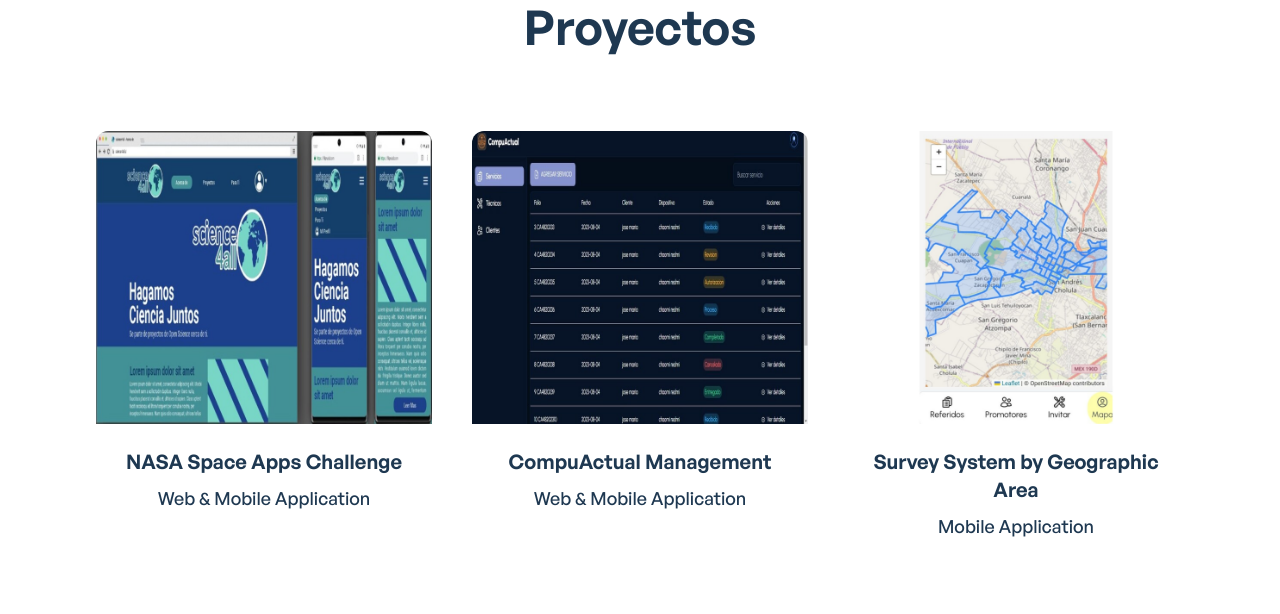
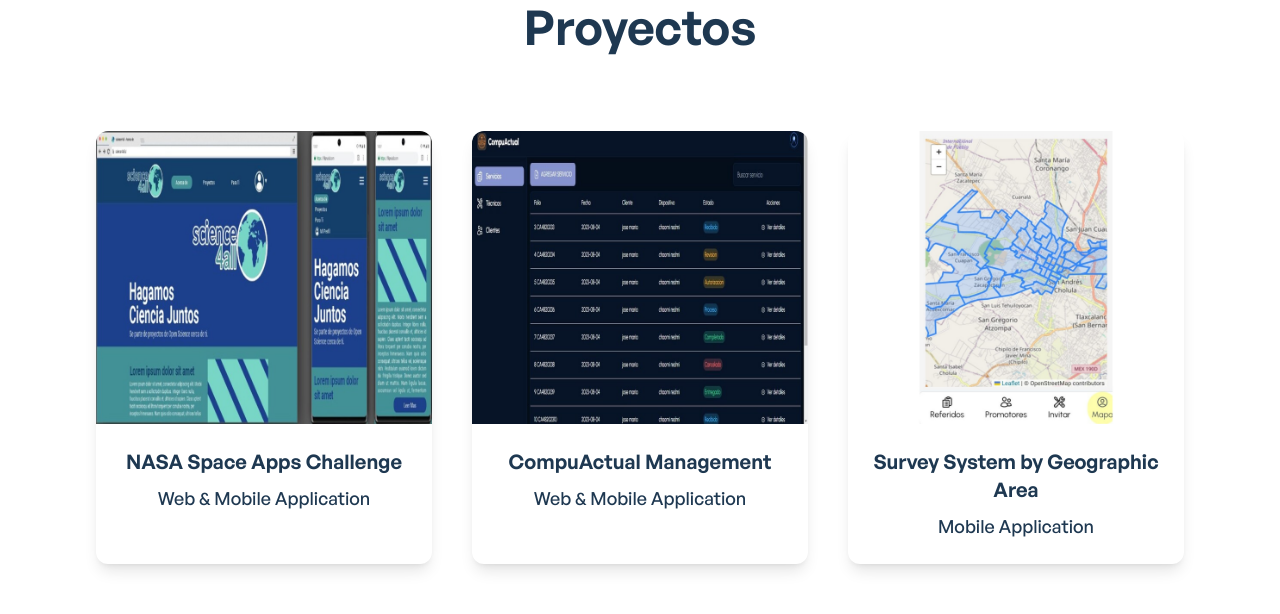
Before and after one commit to MbyteUriel845/Portafolio, a Vue app: page / in a window 1280 px wide. Shown: the part 1020-1634 px from the top of the page. Built offline with nearby package versions, Linux system fonts and the light colour scheme; what vue-backtotop would draw is missing.

Commit message:
grid fixed

```diff
--- a/src/components/projects/ProjectsGrid.vue
+++ b/src/components/projects/ProjectsGrid.vue
@@ -132,9 +132,9 @@
 
 		<!-- Projects grid -->
 		<div class="grid grid-cols-1 sm:grid-cols-2 lg:grid-cols-3 mt-20 sm:gap-10">
+			<ProjectSingle v-for="project in filteredProjects" :key="project.id" :project="project" />
 			<router-link v-for="project in filteredProjects" :key="project.id"
 				:to="{ name: 'single-project', params: { id: project.id } }">
-				<ProjectSingle :project="project" />
 			</router-link>
 		</div>
 	</section>
```
